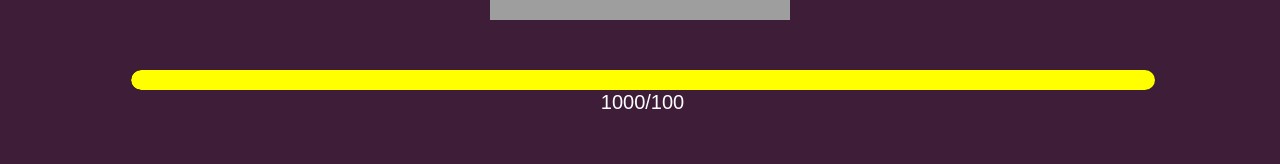
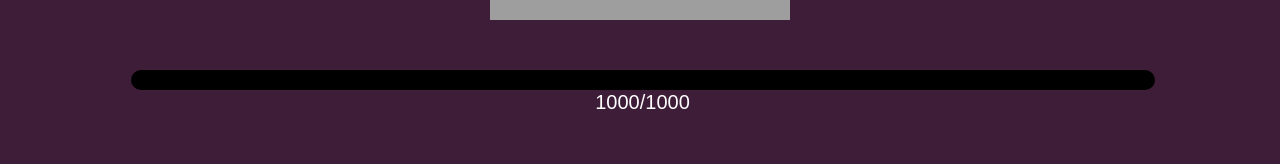
Before and after one commit to DjKpumsy/front, a React (Create React App) app in the folder front/: page / in a window 1280 px wide. Shown: the part 397-561 px from the top of the page. Built offline with nearby package versions, Linux system fonts and the light colour scheme; grey boxes are pictures that could not be loaded.

Commit message:
Update App.js

```diff
--- a/front/src/App.js
+++ b/front/src/App.js
@@ -16,6 +16,7 @@ function App() {
     const [vibrate, setVibrate] = useState(false); // State for vibration effect
     const [progress, setProgress] = useState(1000); // State for progress bar value
     const [refillInterval, setRefillInterval] = useState(null); // State for refill interval ID
+    const [maxProgress, setMaxProgress] = useState(1000); // State for max progress value
 
     useEffect(() => {
         // Ensure that the Telegram Web App SDK is available
@@ -59,7 +60,7 @@ function App() {
         if (!refillInterval) {
             const intervalId = setInterval(() => {
                 setProgress(prevProgress => {
-                    if (prevProgress < 1000) {
+                    if (prevProgress < maxProgress) {
                         return prevProgress + 1;
                     } else {
                         clearInterval(intervalId);
@@ -71,6 +72,7 @@ function App() {
             setRefillInterval(intervalId);
         }
     };
+
 
     const stopRefill = () => {
         if (refillInterval) {
@@ -137,12 +139,12 @@ function App() {
                 <div className="progress-container">
                     <div
                         className="progress-bar"
-                        style={{ width: `${progress}%`, backgroundColor: 'yellow' }}
+                        style={{ width: `${(progress / maxProgress) * 100}%` }}
                     >
-                        <span className="progress-bar-label">{`${progress}%`}</span>
+                        <span className="progress-bar-label">{`${progress}/${maxProgress}`}</span>
                     </div>
                 </div>
-                <h5>{progress}/100</h5>
+                <h5>{progress}/{maxProgress}</h5>
             </div>
 
             <Container style={{marginTop: '50px'}}>
```
